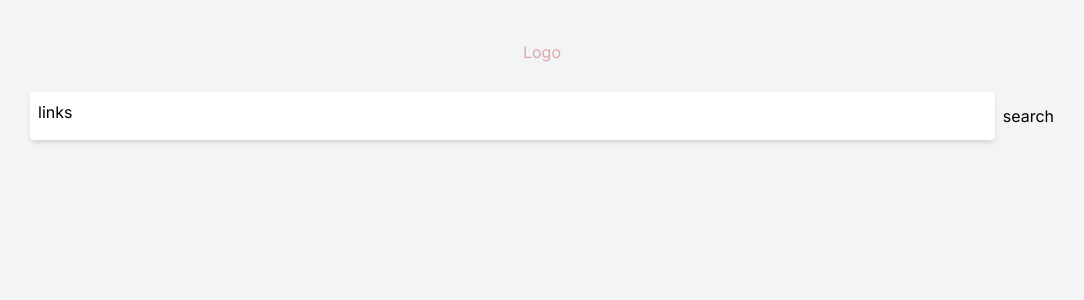
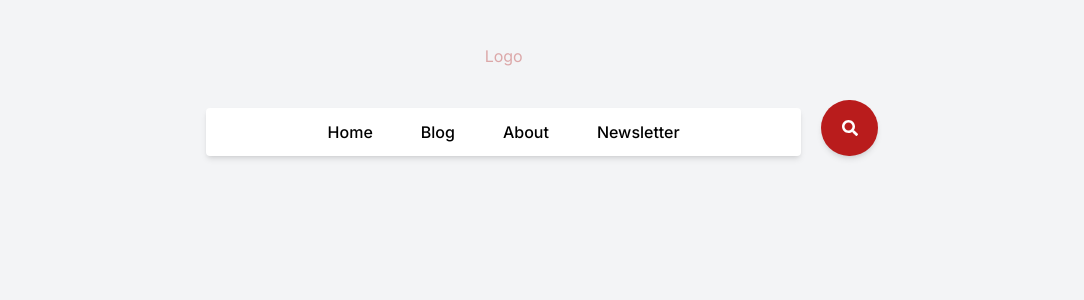
Before and after one commit to mahdi22dev/Blog, a Next.js app: page / in a window 1280 px wide. Shown: the top 300 px of the page, without its empty margins (98-1182 px from the left). Built offline with nearby package versions, Linux system fonts and the light colour scheme.

Commit message:
progress

```diff
--- a/package.json
+++ b/package.json
@@ -17,6 +17,7 @@
     "next-sanity": "^5.5.8",
     "react": "^18",
     "react-dom": "^18",
+    "react-icons": "^4.11.0",
     "sanity": "^3.18.0",
     "styled-components": "5.2"
   },
--- a/src/components/Header/Header.jsx
+++ b/src/components/Header/Header.jsx
@@ -1,11 +1,22 @@
 import React from "react";
+import Search from "./Search";
+
 import Navbar from "./Navbar";
 
 export default function Header() {
   return (
-    <div className='w-full flex flex-col justify-center gap-7 min-h-[180px] p-5'>
-      <h1 className='mx-auto text-primary'>Logo</h1>
-      <Navbar />
+    <div className='w-full flex flex-col justify-center gap-7 min-h-[200px] p-5'>
+      <nav className='w-full flex max-w-2xl mx-auto items-center justify-center gap-5'>
+        {/* navbar */}
+        <div className='w-full'>
+          <h1 className='mx-auto text-primary text-center mb-0 md:mb-10'>
+            Logo
+          </h1>
+          {/* nav */}
+          <Navbar />
+        </div>
+        <Search />
+      </nav>
     </div>
   );
 }
--- a/src/components/Header/Navbar.jsx
+++ b/src/components/Header/Navbar.jsx
@@ -1,13 +1,22 @@
+import { navlinks } from "@/config/nav-links";
+import Link from "next/link";
 import React from "react";
+import Search from "./Search";
 
 export default function Navbar() {
   return (
-    <nav className='w-full flex max-w-5xl mx-auto items-center gap-2'>
-      {/* navbar */}
-      <div className='w-full max-w-5xl h-12 mx-auto p-2 bg-white shadow-md rounded'>
-        links
-      </div>
-      <div>search</div>
-    </nav>
+    <div className='hidden md:flex justify-center items-center gap-12 max-w-2xl h-12 mx-auto p-2 bg-white shadow-md rounded'>
+      {navlinks.map((link) => {
+        return (
+          <Link
+            key={link.id}
+            href={link.link}
+            className='font-medium hover:text-primary transition'
+          >
+            {link.title}
+          </Link>
+        );
+      })}
+    </div>
   );
 }
--- /dev/null
+++ b/src/components/Header/Search.jsx
@@ -0,0 +1,10 @@
+"use client";
+import React from "react";
+import { FaSearch } from "react-icons/fa";
+export default function Search() {
+  return (
+    <div className='flex justify-center items-center w-14 h-12 md:w-16 md:h-14 bg-red-700 rounded-full cursor-pointer shadow-md  hover:opacity-30 transition mt-4 md:mt-14'>
+      <FaSearch className='cursor-pointer text-white' />
+    </div>
+  );
+}
--- /dev/null
+++ b/src/config/nav-links.js
@@ -0,0 +1,6 @@
+export const navlinks = [
+  { id: 1, title: "Home", link: "/" },
+  { id: 2, title: "Blog", link: "/blog" },
+  { id: 3, title: "About", link: "/about" },
+  { id: 4, title: "Newsletter", link: "/letter" },
+];
```
Also changed, not shown: 1 other file (tests, documents, lock files or other folders).
